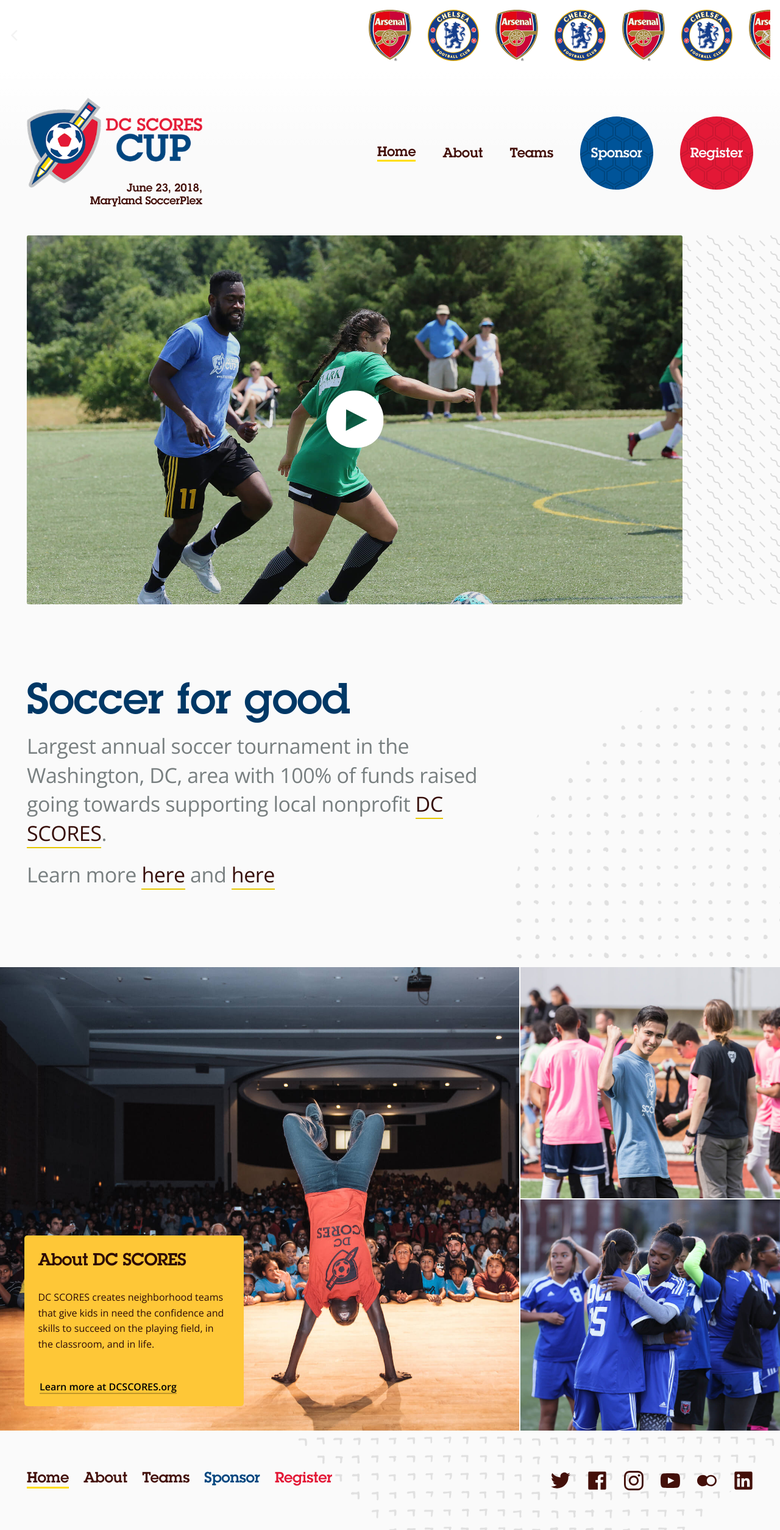
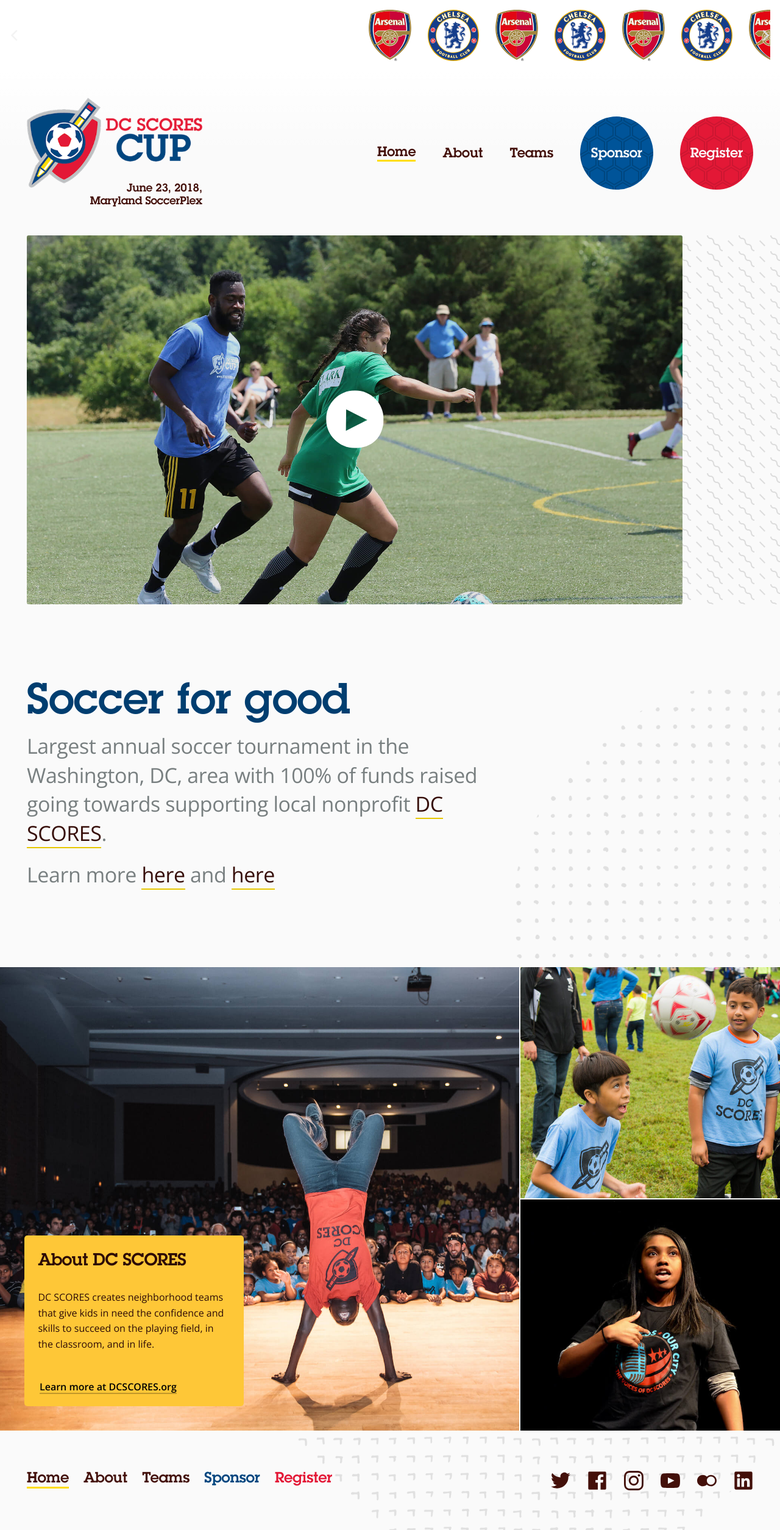
Before and after one commit to DCSCORES/dcscorescup.org, a Jekyll site: the page built from index.markdown, in a window 1280 px wide. Shown: the whole page at 61% size. Built offline with Jekyll 4.4.1, drawn with Linux system fonts in a browser that asks for light colours; nearby versions of some CDN libraries.

Commit message:
Change home section pictures

```diff
--- a/_layouts/home.html
+++ b/_layouts/home.html
@@ -23,7 +23,7 @@ layout: default
 
     <!-- Two smaller photos -->
     <div class="PhotoBlock-momentSecondary">
-      <div class="PhotoBlock-momentSecondaryTop" style="background-image: url(/images/photo-block-secondary-top.jpg); background-position: 50% 50%;"></div>
+      <div class="PhotoBlock-momentSecondaryTop" style="background-image: url(/images/photo-block-secondary-top.jpg); background-position: 75% 50%;"></div>
       <div class="PhotoBlock-momentSecondaryBottom" style="background-image: url(/images/photo-block-secondary-bottom.jpg); background-position: 50% 50%;"></div>
     </div>
 
--- a/styles/_componentes/_componentes.marlboro-man.scss
+++ b/styles/_componentes/_componentes.marlboro-man.scss
@@ -28,7 +28,7 @@
 
   .MarlboroMan h1 {
     font-size: 34px;
-    color: darken($Blue, 5%);
+    color: darken($Blue, 3%);
 
     @media (min-width: 600px) {
       font-size: 6vw;
```
Also changed, not shown: images/photo-block-secondary-bottom.jpg, images/photo-block-secondary-top.jpg.
